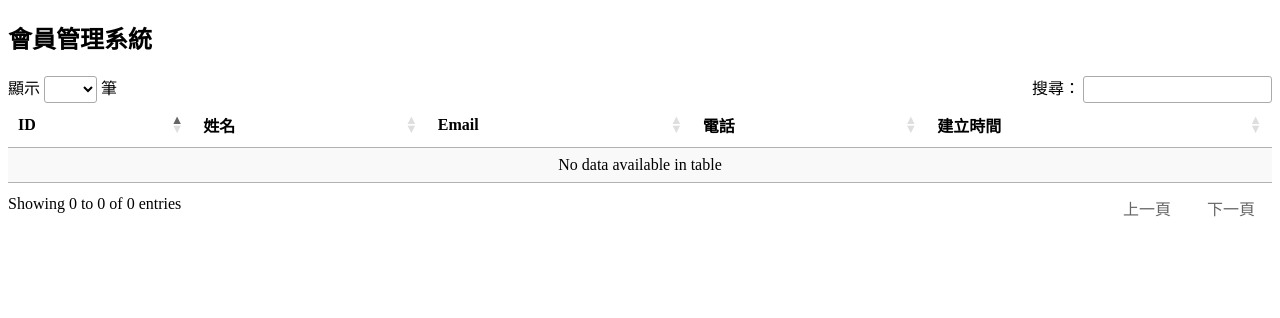
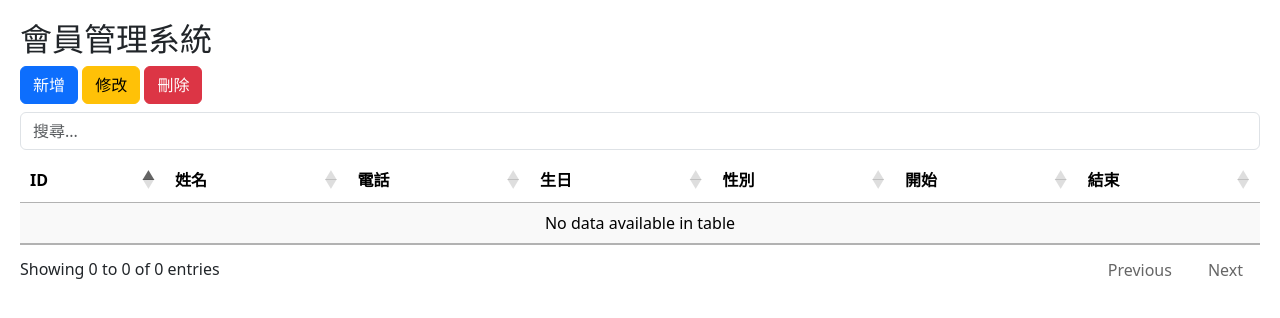
Before and after one commit to chrischen1008/member_clinic, a Flask app: page /members in a window 1280 px wide. Shown: the top 318 px of the page. Run offline with Flask 3, Linux system fonts and the light colour scheme; data that the repository does not hold is empty; some libraries are stand-ins or nearby versions.

Commit message:
加入新增/修改功能、BootStrap美化頁面

```diff
--- a/app.py
+++ b/app.py
@@ -29,7 +29,15 @@ def get_members_api():
 def members_page():
     res = supabase.table("members").select("*").order("id").execute()
     members = res.data
-
+    for m in members:
+        if m.get("birth"):
+            m["birth"] = m["birth"].split("T")[0]
+    for m in members:
+        if m.get("start_at"):
+            m["start_at"] = m["start_at"].split("T")[0]
+    for m in members:
+        if m.get("end_at"):
+            m["end_at"] = m["end_at"].split("T")[0]
     return render_template("members.html", members=members)
 
 
@@ -38,48 +46,18 @@ def members_page():
 def create_member():
     data = request.json
 
-    res = supabase.table("members").insert({
-        "name": data["name"],
-        "email": data["email"],
-        "password": data["password"]   # ⚠️ demo 用，正式請 hash
-    }).execute()
-
-    return jsonify(res.data)
-
+    return supabase.table("members").insert(data).execute().data
 
 # ===== 更新會員 =====
-@app.route("/members/<int:member_id>", methods=["PUT"])
-def update_member(member_id):
+@app.route("/members/<id>", methods=["PUT"])
+def update_member(id):
+
     data = request.json
 
-    update_data = {}
-
-    # 只更新有傳的欄位（避免覆蓋）
-    if "name" in data:
-        update_data["name"] = data["name"]
-
-    if "email" in data:
-        update_data["email"] = data["email"]
-
-    if "phone" in data:
-        update_data["phone"] = data["phone"]
-
-    if "level" in data:
-        update_data["level"] = data["level"]
-
-    res = supabase.table("members") \
-        .update(update_data) \
-        .eq("id", member_id) \
-        .execute()
-
-    return jsonify(res.data)
-
-# ===== 刪除會員 =====
-@app.route("/members/<int:member_id>", methods=["DELETE"])
-def delete_member(member_id):
-    res = supabase.table("members").delete().eq("id", member_id).execute()
-    return jsonify(res.data)
-
+    return supabase.table("members") \
+        .update(data) \
+        .eq("id", id) \
+        .execute().data
 
 if __name__ == "__main__":
     app.run(host="0.0.0.0", port=5000, debug=True)
--- a/templates/members.html
+++ b/templates/members.html
@@ -1,18 +1,27 @@
 <!DOCTYPE html>
 <html lang="zh-Hant">
+
 <head>
 <meta charset="UTF-8">
-<title>會員管理</title>
+<title>會員管理系統</title>
+
+<!-- jQuery -->
+<script src="https://code.jquery.com/jquery-3.7.1.min.js"></script>
+
+<!-- Bootstrap 5 -->
+<link href="https://cdn.jsdelivr.net/npm/bootstrap@5.3.3/dist/css/bootstrap.min.css" rel="stylesheet">
+<script src="https://cdn.jsdelivr.net/npm/bootstrap@5.3.3/dist/js/bootstrap.bundle.min.js"></script>
 
 <!-- DataTables -->
-<script src="https://code.jquery.com/jquery-3.7.1.min.js"></script>
 <link rel="stylesheet" href="https://cdn.datatables.net/1.13.8/css/jquery.dataTables.min.css">
 <script src="https://cdn.datatables.net/1.13.8/js/jquery.dataTables.min.js"></script>
 
 <style>
-td.editable:hover {
-    background: #f0f8ff;
-    cursor: pointer;
+body {
+    padding: 20px;
+}
+.selected {
+    background: #d6ecff !important;
 }
 </style>
 
@@ -22,100 +31,239 @@ td.editable:hover {
 
 <h2>會員管理系統</h2>
 
-<table id="membersTable" class="display">
+<!-- 工具列 -->
+<div class="mb-2">
+
+    <button class="btn btn-primary" id="btnAdd">新增</button>
+    <button class="btn btn-warning" id="btnEdit">修改</button>
+    <button class="btn btn-danger" id="btnDelete">刪除</button>
+
+    <input id="customSearch" class="form-control mt-2" placeholder="搜尋...">
+
+</div>
+
+<table id="membersTable" class="display table table-striped">
+
 <thead>
 <tr>
     <th>ID</th>
     <th>姓名</th>
-            <th>Email</th>
     <th>電話</th>
-            <th>建立時間</th>
+    <th>生日</th>
+    <th>性別</th>
+    <th>開始</th>
+    <th>結束</th>
 </tr>
 </thead>
 
 <tbody>
+
 {% for m in members %}
 <tr data-id="{{ m.id }}">
     <td>{{ m.id }}</td>
-
-            <td class="editable" data-field="name">{{ m.name }}</td>
-            <td class="editable" data-field="email">{{ m.email }}</td>
-            <td class="editable" data-field="phone">{{ m.phone }}</td>
-            <td>{{ m.created_at }}</td>
+    <td>{{ m.name }}</td>
+    <td>{{ m.phone }}</td>
+    <td>{{ m.birth }}</td>
+    <td>{{ m.gender }}</td>
+    <td>{{ m.start_at }}</td>
+    <td>{{ m.end_at }}</td>
 </tr>
 {% endfor %}
+
 </tbody>
+
 </table>
 
-<script>
-$(document).ready(function () {
-    $('#membersTable').DataTable({
-        pageLength: 5,
-        language: {
-            search: "搜尋：",
-            lengthMenu: "顯示 _MENU_ 筆",
-            info: "第 _START_ 到 _END_ 筆 / 共 _TOTAL_ 筆",
-            paginate: {
-                first: "第一頁",
-                last: "最後頁",
-                next: "下一頁",
-                previous: "上一頁"
-            }
-        }
-    });
-});
-</script>
+<!-- ================= Modal ================= -->
+<div class="modal fade" id="memberModal">
+
+<div class="modal-dialog">
+
+<div class="modal-content">
+
+<div class="modal-header">
+<h5 class="modal-title">會員資料</h5>
+<button class="btn-close" data-bs-dismiss="modal"></button>
+</div>
+
+<div class="modal-body">
+
+<input type="hidden" id="m_id">
+
+<input class="form-control mb-2" id="m_name" placeholder="姓名">
+<input class="form-control mb-2" id="m_phone" placeholder="電話">
+<div class="form-floating mb-2">
+  <input type="date" class="form-control" id="m_birth">
+  <label for="m_birth">生日</label>
+</div>
+<select class="form-control mb-2" id="m_gender">
+    <option value="" selected disabled hidden>請選擇性別</option>
+    <option value="男">男</option>
+    <option value="女">女</option>
+</select>
+
+<div class="form-floating mb-2">
+  <input type="date" class="form-control" id="m_start">
+  <label for="m_birth">開始日</label>
+</div>
+<div class="form-floating mb-2">
+  <input type="date" class="form-control" id="m_end">
+  <label for="m_birth">結束日</label>
+</div>
+
+</div>
+
+<div class="modal-footer">
+<button class="btn btn-secondary" data-bs-dismiss="modal">取消</button>
+<button class="btn btn-primary" id="saveBtn">儲存</button>
+</div>
+
+</div>
+
+</div>
+
+</div>
 
 <script>
-// ===== inline edit =====
-document.querySelectorAll(".editable").forEach(cell => {
 
-    cell.addEventListener("click", function () {
+let table;
+let mode = "add"; // add / edit
 
-        if (this.querySelector("input")) return;
+$(document).ready(function () {
 
-        let oldValue = this.innerText;
-        let field = this.dataset.field;
-        let row = this.parentElement;
-        let id = row.dataset.id;
+    table = $('#membersTable').DataTable({
+        pageLength: 5,
+        dom: 'rtip'
+    });
 
-        let input = document.createElement("input");
-        input.value = oldValue;
+    // 搜尋
+    $('#customSearch').on('keyup', function () {
+        table.search(this.value).draw();
+    });
 
-        this.innerText = "";
-        this.appendChild(input);
-        input.focus();
+    // 選取 row
+    $('#membersTable tbody').on('click', 'tr', function () {
 
-        function save() {
-            let newValue = input.value;
+        $('#membersTable tbody tr').removeClass('selected');
+        $(this).addClass('selected');
 
-            fetch(`/members/${id}`, {
-                method: "PUT",
-                headers: {
-                    "Content-Type": "application/json"
-                },
-                body: JSON.stringify({
-                    [field]: newValue
-                })
-            })
-            .then(res => res.json())
-            .then(() => {
-                cell.innerText = newValue;
-            })
-            .catch(() => {
-                cell.innerText = oldValue;
-                alert("更新失敗");
-            });
-        }
-
-        input.addEventListener("blur", save);
-        input.addEventListener("keydown", (e) => {
-            if (e.key === "Enter") save();
     });
 
 });
 
+
+// ========== 新增 ==========
+$('#btnAdd').click(function () {
+
+    mode = "add";
+
+    clearForm();
+
+    $('#memberModal').modal('show');
+
 });
+
+
+// ========== 修改 ==========
+$('#btnEdit').click(function () {
+
+    let row = $('#membersTable tbody tr.selected');
+
+    if(row.length === 0){
+        alert("請先選擇資料");
+        return;
+    }
+
+    mode = "edit";
+
+    let tds = row.find('td');
+
+    $('#m_id').val(row.data('id'));
+    $('#m_name').val($(tds[1]).text());
+    $('#m_phone').val($(tds[2]).text());
+    $('#m_birth').val($(tds[3]).text());
+    $('#m_gender').val($(tds[4]).text());
+    $('#m_start').val($(tds[5]).text());
+    $('#m_end').val($(tds[6]).text());
+
+    $('#memberModal').modal('show');
+
+});
+
+
+// ========== 儲存 ==========
+$('#saveBtn').click(function () {
+
+    let payload = {
+        name: $('#m_name').val(),
+        phone: $('#m_phone').val(),
+        birth: $('#m_birth').val(),
+        gender: $('#m_gender').val(),
+        start_at: $('#m_start').val(),
+        end_at: $('#m_end').val()
+    };
+
+    let url = "/members";
+    let method = "POST";
+
+    if(mode === "edit"){
+        url = "/members/" + $('#m_id').val();
+        method = "PUT";
+    }
+
+    fetch(url, {
+        method: method,
+        headers: {
+            "Content-Type": "application/json"
+        },
+        body: JSON.stringify(payload)
+    })
+    .then(res => res.json())
+    .then(() => {
+        location.reload();
+    });
+
+});
+
+
+// ========== 刪除 ==========
+$('#btnDelete').click(function () {
+
+    let row = $('#membersTable tbody tr.selected');
+
+    if(row.length === 0){
+        alert("請選擇資料");
+        return;
+    }
+
+    let id = row.data('id');
+
+    if(!confirm("確定刪除？")) return;
+
+    fetch("/members/" + id, {
+        method: "DELETE"
+    })
+    .then(() => location.reload());
+
+});
+
+
+// ========== 清空 ==========
+function clearForm(){
+    $('#m_id').val("");
+    $('#m_name').val("");
+    $('#m_phone').val("");
+    $('#m_birth').val("");
+    $('#m_gender').val("男");
+    $('#m_start').val("");
+    $('#m_end').val("");
+}
+
+function formatDate(value){
+    if(!value) return '';
+    return value.split('T')[0];
+}
+
 </script>
 
 </body>
```
Lines whose indentation alone changed are shown as unchanged.
